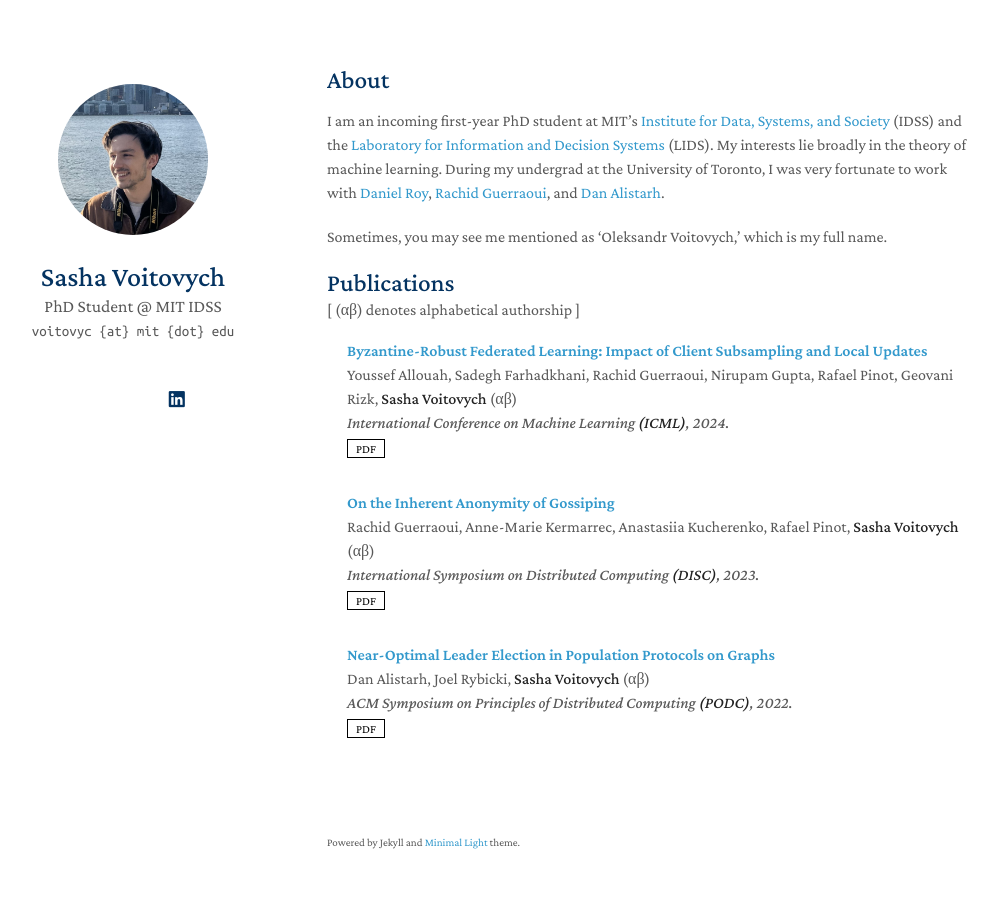
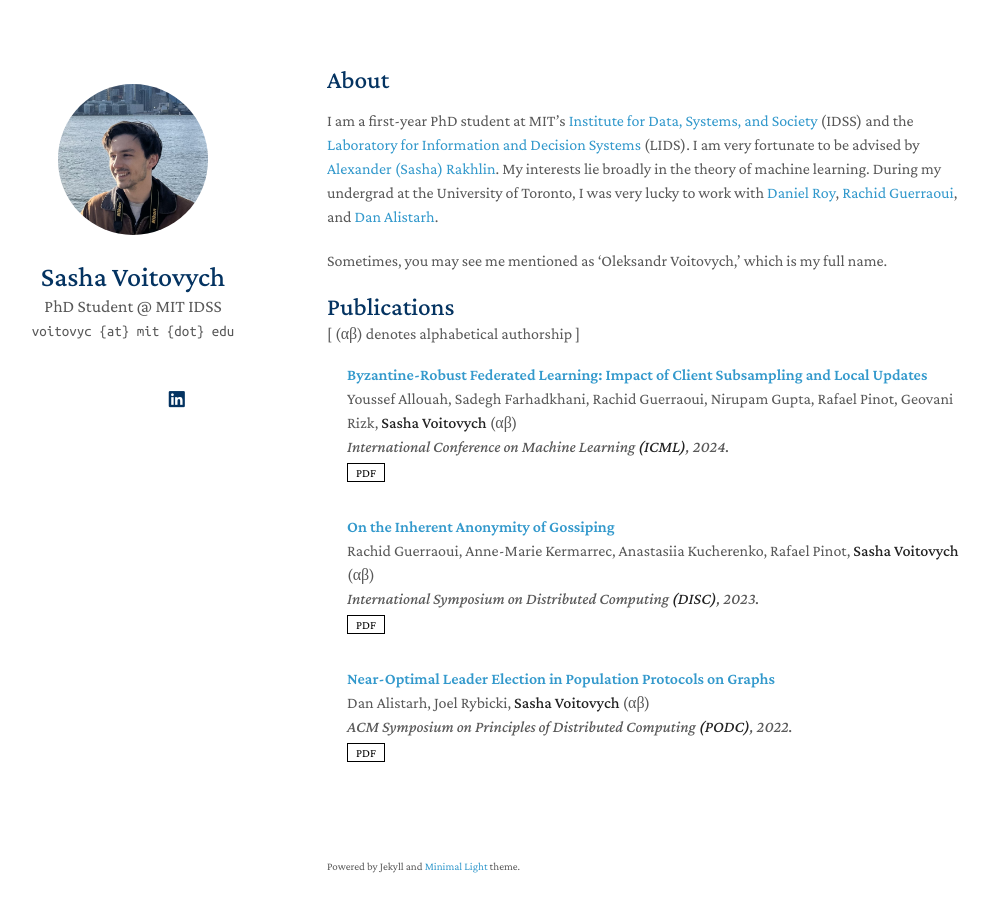
Before and after one commit to sashavoitovych/sashavoitovych.github.io, a Jekyll site: the page built from index.md, in a window 1280 px wide and 947 px high. Shown: the top 912 px of the window, without its empty margins (143-1140 px from the left). Built offline with Jekyll 4.4.1, drawn with Linux system fonts in a browser that asks for light colours; nearby versions of some CDN libraries; a style sheet for code colours, icons or effects is not loaded; our own code applies the rules of GitHub Pages for plain Markdown files.

Commit message:
Update index.md

```diff
--- a/index.md
+++ b/index.md
@@ -4,7 +4,7 @@ layout: homepage
 
 ## About
 
-I am an incoming first-year PhD student at MIT's [Institute for Data, Systems, and Society](https://idss.mit.edu/) (IDSS) and the [Laboratory for Information and Decision Systems](https://lids.mit.edu/) (LIDS). My interests lie broadly in the theory of machine learning. During my undergrad at the University of Toronto, I was very fortunate to work with [Daniel Roy](http://danroy.org/), [Rachid Guerraoui](https://dcl.epfl.ch/rachid/), and [Dan Alistarh](https://ist.ac.at/en/research/alistarh-group/).
+I am a first-year PhD student at MIT's [Institute for Data, Systems, and Society](https://idss.mit.edu/) (IDSS) and the [Laboratory for Information and Decision Systems](https://lids.mit.edu/) (LIDS). I am very fortunate to be advised by [Alexander (Sasha) Rakhlin](https://www.mit.edu/~rakhlin/). My interests lie broadly in the theory of machine learning. During my undergrad at the University of Toronto, I was very lucky to work with [Daniel Roy](http://danroy.org/), [Rachid Guerraoui](https://dcl.epfl.ch/rachid/), and [Dan Alistarh](https://ist.ac.at/en/research/alistarh-group/).
 
 Sometimes, you may see me mentioned as 'Oleksandr Voitovych,' which is my full name.
 
```
